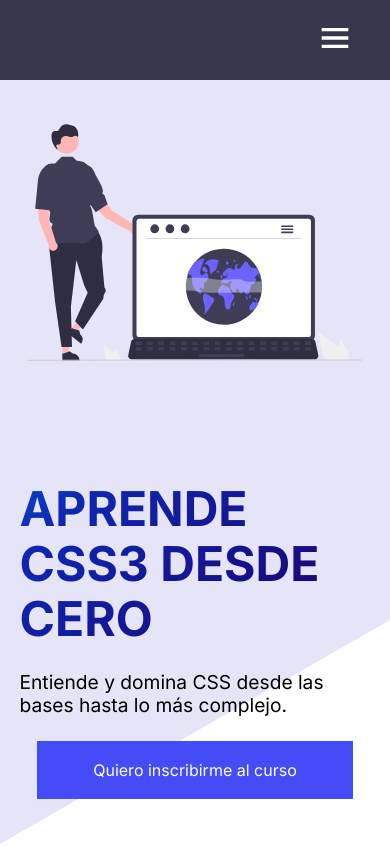
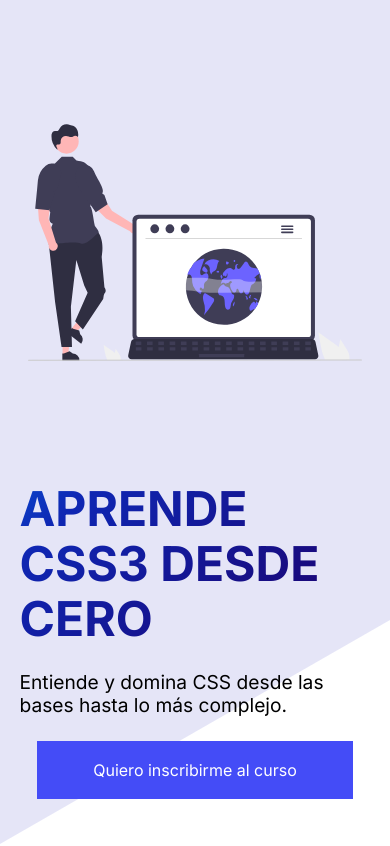
Before and after one commit to ThiagoCordon/course-example-page, a plain HTML site: page index.html in a window 390 px wide. Shown: the top 846 px of the page. Drawn offline with nearby package versions, Linux system fonts and the light colour scheme; no server answers.

Commit message:
project update

```diff
--- a/css/estilos.css
+++ b/css/estilos.css
@@ -94,26 +94,8 @@ body {
 }
 
 @media (max-width: 700px) {
-  .nav_label {
-    display: block;
-    cursor: pointer;
-  }
-  .nav_menu {
-    position: fixed;
-    top: 80px;
-    bottom: 0;
-    background: #36374d;
-    width: 100%;
-    left: 0;
-    display: flex;
-    justify-content: space-evenly;
-    flex-direction: column;
-    align-items: center;
-    clip-path: circle(0 at center);
-    transition: clip-path 1s ease-in-out;
-  }
-  .nav_input:checked + .nav_menu {
-    clip-path: circle(100% at center);
+  .nav {
+    display: none;
   }
 }
 
```
